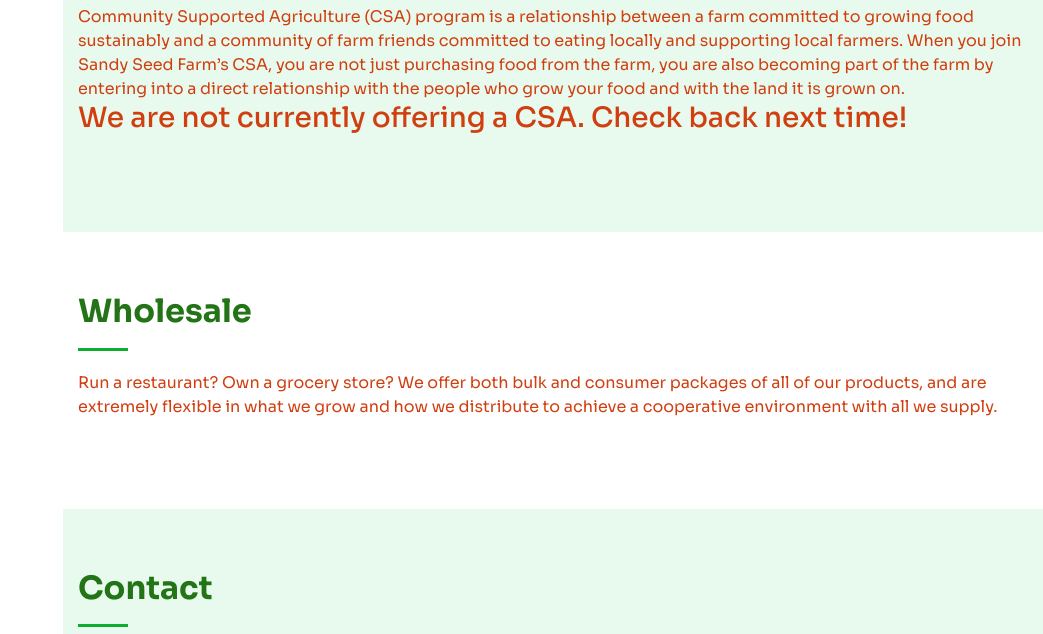
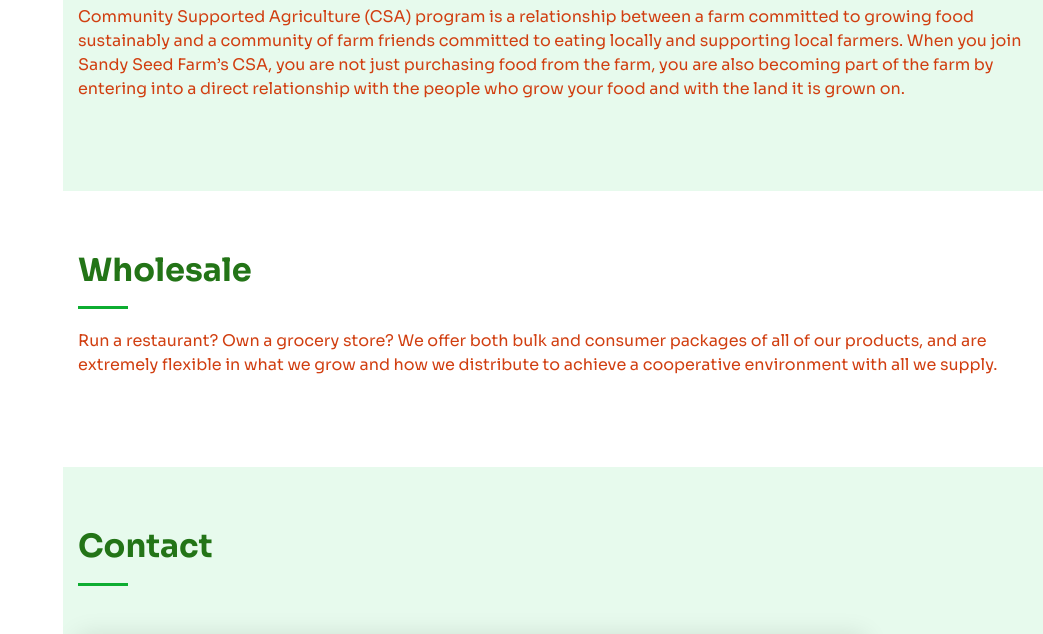
Before and after one commit to sandyseedfarm/site, a plain HTML site: page index.html in a window 1280 px wide. Shown: the part 1528-2162 px from the top of the page, without its empty margins (237-1280 px from the left). Drawn offline with nearby package versions, Linux system fonts and the light colour scheme.

Commit message:
Remove CSA text

```diff
--- a/index.html
+++ b/index.html
@@ -120,7 +120,6 @@
             from the farm, you are also becoming part of the farm by entering into a direct relationship with
             the people who grow your food and with the land it is grown on.
           </p>
-          <h3>We are not currently offering a CSA. Check back next time!</h3>
         </div>
       </div>
     </section><!-- End Skills Section -->
```
